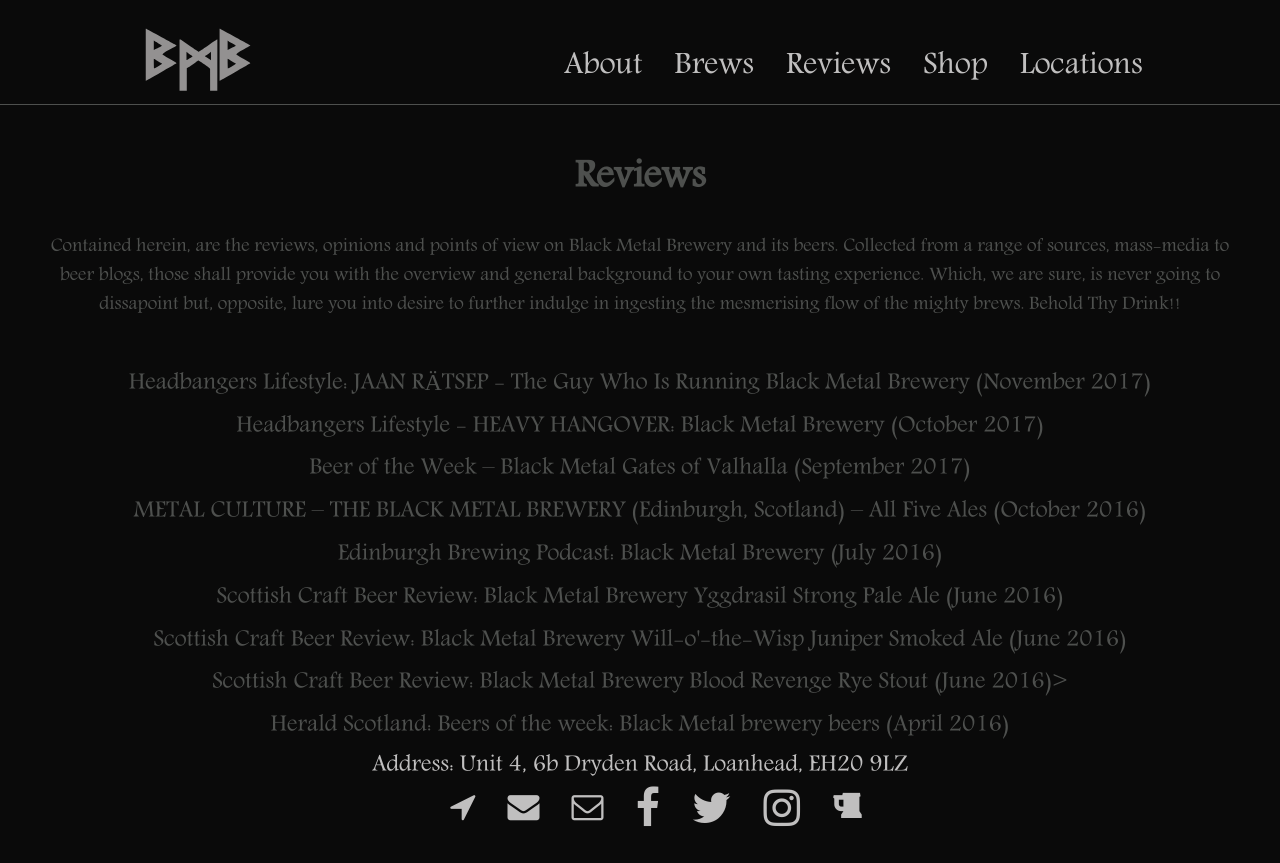
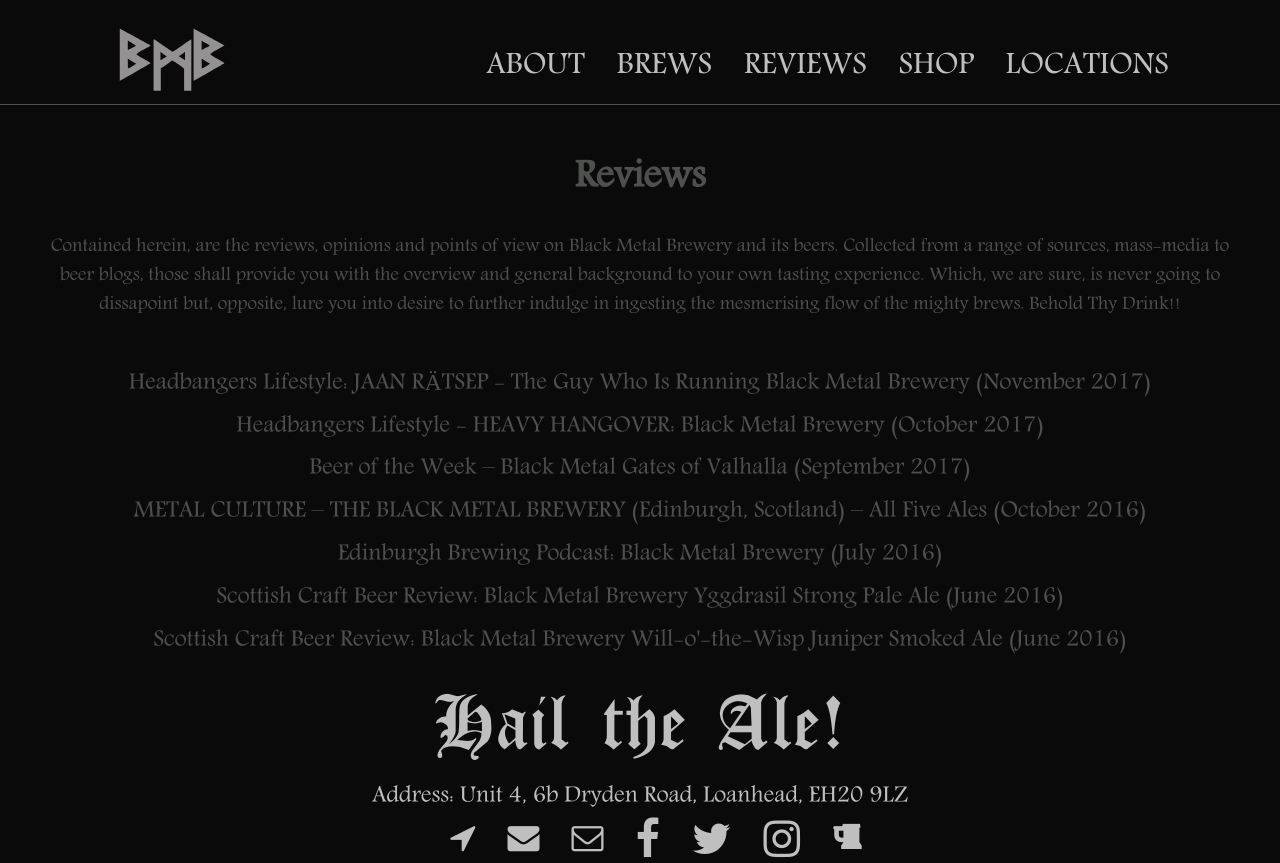
Before and after one commit to cold412/BMB, a plain HTML site: page reviews.html in a window 1280 px wide. Before the commit the page ends 832 px from the top, so only its background shows below. Drawn offline with Linux system fonts and the light colour scheme.

Commit message:
reviews added+bottom

```diff
--- a/reviews.html
+++ b/reviews.html
@@ -71,6 +71,11 @@
 
             </div>
 
+                <div class="bottom">
+                    <h1>
+                        Hail the Ale!
+                    </h1>
+                </div>
 
             <div class="footer">
                 <div class="footer__addr">
--- a/style/_page1.scss
+++ b/style/_page1.scss
@@ -38,6 +38,7 @@
     padding-left: 2rem;
     text-decoration: none;
     font-family: $nonGotic;
+    text-transform: uppercase;
   }
 }
 
--- a/style/_reviews.scss
+++ b/style/_reviews.scss
@@ -6,7 +6,7 @@
     display: flex;
     flex-direction: column;
     align-items: center;
-    height: 80vh;
+    height: 70vh;
     padding-left: 3rem;
     padding-right: 3rem;
     overflow: auto;
```
Also changed, not shown: style/style.css, 1 other file.
